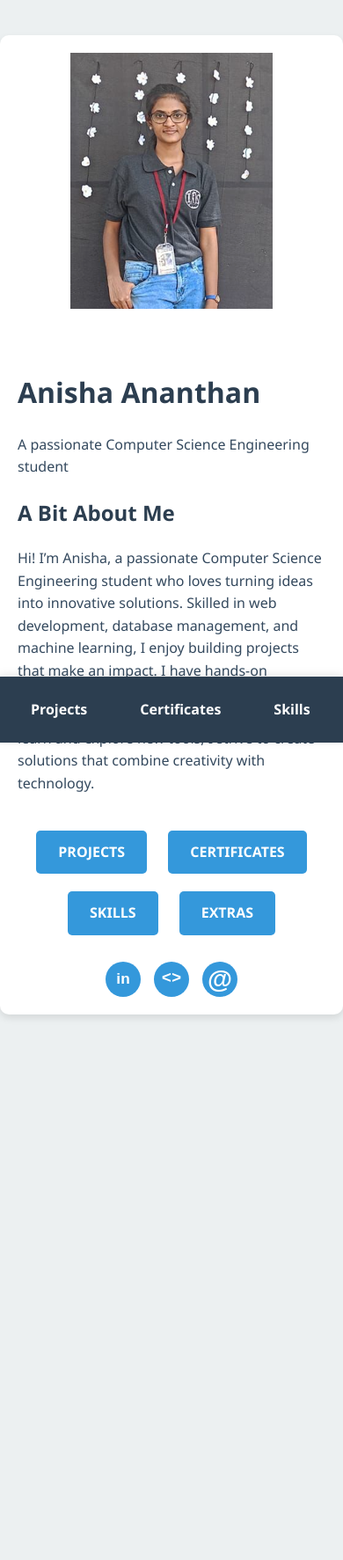
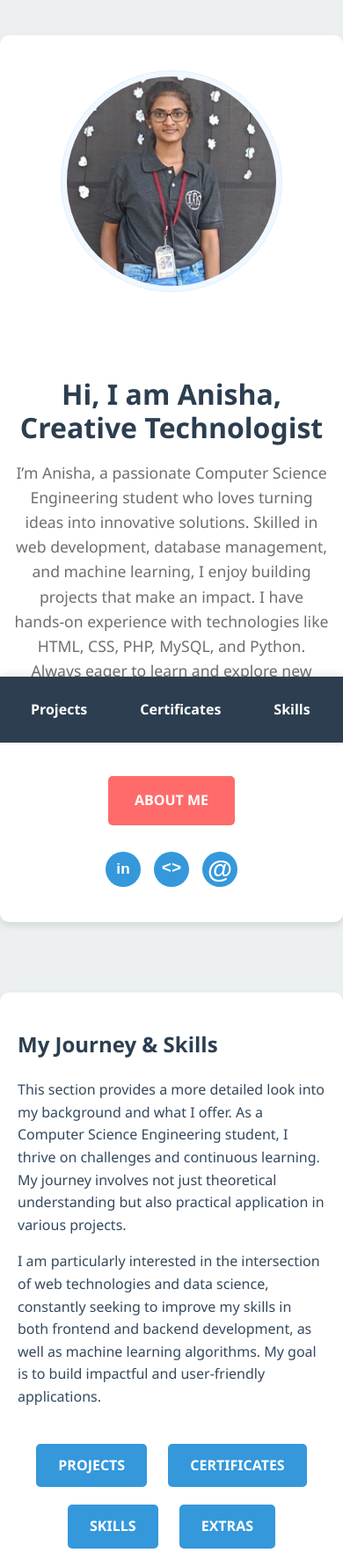
Before and after one commit to Anisha452531/Portfolio-Anisha-06, a plain HTML site: page index.html in a window 390 px wide. Shown: the top 1773 px of the page at 88% size. Before the commit the page ends 1348 px from the top, so only its background shows below. Drawn offline with Linux system fonts and the light colour scheme.

Commit message:
Completion od Portfolio

```diff
--- a/css/style.css
+++ b/css/style.css
@@ -1,16 +1,18 @@
-
+/* General Styles */
 :root {
-    --primary-color: #34495e;
-    --secondary-color: #2c3e50;
-    --accent-color: #3498db;
-    --background-color: #ecf0f1;
-    --light-gray-bg: #f8f8f8;
+    --primary-color: #34495e; /* A dark blue for text and headings */
+    --secondary-color: #2c3e50; /* A slightly darker blue */
+    --accent-color: #3498db; /* A vibrant blue for highlights */
+    --background-color: #ecf0f1; /* A light grey for the background */
+    --light-gray-bg: #f8f8f8; /* A very light gray for sections */
     --box-shadow: 0 4px 8px rgba(0, 0, 0, 0.1);
     --hover-shadow: 0 8px 16px rgba(0, 0, 0, 0.2);
-    --hero-title-color: #2c3e50;
-    --hero-button-bg: #ff6b6b;
+
+    /* New colors from the reference image for the index page */
+    --hero-title-color: #2c3e50; /* Dark blue from image title */
+    --hero-button-bg: #ff6b6b; /* Red from image button */
     --hero-button-hover-bg: #e65a5a;
-    --hero-text-color: #6d6e71;
+    --hero-text-color: #6d6e71; /* Gray for descriptive text */
 }
 
 body {
@@ -18,11 +20,11 @@ body {
     background-color: var(--background-color);
     color: var(--primary-color);
     margin: 0;
-    padding-bottom: 80px;
+    padding-bottom: 80px; /* Space for the fixed footer */
     line-height: 1.6;
-    display: flex;
-    flex-direction: column;
-    min-height: 100vh;
+    display: flex; /* For sticky footer on all pages */
+    flex-direction: column; /* For sticky footer on all pages */
+    min-height: 100vh; /* For sticky footer on all pages */
 }
 
 h1, h2, h3 {
@@ -34,9 +36,9 @@ a {
     color: var(--accent-color);
 }
 
-
+/* Navigation Bar */
 .navbar {
-    position: sticky;
+    position: sticky; /* Changed to sticky */
     bottom: 0;
     left: 0;
     width: 100%;
@@ -46,7 +48,7 @@ a {
     padding: 15px 0;
     box-shadow: 0 -2px 10px rgba(0, 0, 0, 0.1);
     z-index: 1000;
-    margin-top: auto;
+    margin-top: auto; /* Pushes the navbar to the bottom */
 }
 
 .navbar a {
@@ -62,7 +64,7 @@ a {
     background-color: var(--accent-color);
 }
 
-
+/* Container for all page content (except new home page hero) */
 .container {
     max-width: 900px;
     margin: 40px auto;
@@ -70,9 +72,10 @@ a {
     background-color: white;
     box-shadow: var(--box-shadow);
     border-radius: 10px;
-    flex-grow: 1;
+    flex-grow: 1; /* Allows container to grow and push footer down */
 }
 
+/* Buttons (General) */
 .btn {
     display: inline-block;
     padding: 12px 25px;
@@ -90,64 +93,87 @@ a {
     transform: translateY(-2px);
 }
 
-.home-page-content {
+/* --- Index Page Specific Styles (Redesigned) --- */
+.hero-section {
     display: flex;
-    flex-wrap: wrap;
+    flex-wrap: wrap; /* Allows wrapping on smaller screens */
+    align-items: center;
     justify-content: center;
-    align-items: flex-start;
-    gap: 40px;
-    max-width: 900px;
-    margin: 40px auto;
-    padding: 20px;
-    background-color: white;
-    box-shadow: var(--box-shadow);
+    gap: 40px; /* Space between content and image */
+    padding: 80px 20px;
+    background-color: white; /* As seen in the reference image */
+    max-width: 1200px; /* To match wider layout of reference */
+    margin: 0 auto;
+    box-shadow: var(--box-shadow); /* Added for a subtle lift like the image */
     border-radius: 10px;
-    flex-grow: 1;
-
-.text-content {
-    flex: 2 1 400px;
-    order: 1;
-
-.profile-image-container {
-    flex: 1 1 200px;
-    order: 2;
-    display: flex;
-    justify-content: flex-end;
+    margin-top: 40px; /* Space from top */
+    margin-bottom: 40px; /* Space before next section */
 }
 
-.profile-image {
-    width: 200px;
-    height: 200px;
+.hero-content {
+    flex: 1 1 500px; /* Allows content to grow, with a base width of 500px */
+    text-align: left;
+    max-width: 600px; /* Limit content width */
+}
+
+.hero-content h1 {
+    font-size: 2.8em;
+    color: var(--hero-title-color);
+    margin-bottom: 10px;
+    line-height: 1.2;
+}
+
+.hero-content p {
+    font-size: 1.1em;
+    color: var(--hero-text-color);
+    margin-bottom: 30px;
+    max-width: 550px;
+}
+
+.hero-image-container {
+    flex: 0 0 auto; /* Don't grow or shrink */
+    width: 250px; /* Size of the image as in the reference */
+    height: 250px;
+    border-radius: 50%;
+    overflow: hidden;
+    display: flex;
+    align-items: center;
+    justify-content: center;
+    background-color: #f0f8ff; /* Light blue background for the circle, similar to image */
+    border: 1px solid #e0efff; /* Subtle border */
+}
+
+.hero-image {
+    width: 95%; /* Adjust to show a bit of the background circle */
+    height: 95%;
     border-radius: 50%;
     object-fit: cover;
-    border: 3px solid var(--accent-color);
-    box-shadow: 0 4px 10px rgba(0, 0, 0, 0.1);
+    object-position: center;
 }
 
-.home-page-content h1 {
-    font-size: 2.5em;
-    color: var(--secondary-color);
-    margin-top: 0;
-    margin-bottom: 5px;
+.download-resume-btn {
+    background-color: var(--hero-button-bg);
+    color: white;
+    padding: 15px 30px;
+    border-radius: 5px;
+    font-weight: bold;
+    text-transform: uppercase;
+    transition: background-color 0.3s ease, transform 0.3s ease;
+    display: inline-block;
+    margin-top: 20px; /* Spacing below description */
 }
 
-.home-page-content .tagline {
-    font-size: 1.2em;
-    color: var(--primary-color);
-    margin-bottom: 20px;
+.download-resume-btn:hover {
+    background-color: var(--hero-button-hover-bg);
+    transform: translateY(-2px);
 }
 
-.home-page-content .about-text {
-    font-size: 1em;
-    color: var(--primary-color);
-    margin-bottom: 30px;
-}
-
-.social-icons-home {
+/* Social Links (Pure CSS Icons) */
+.social-icons {
     display: flex;
-    justify-content: flex-start;
-    margin-top: 20px;
-    gap: 15px;
+    justify-content: flex-start; /* Align to left */
+    margin-top: 30px;
+    gap: 15px; /* Space between icons */
 }
 
 .social-icon-link {
@@ -169,31 +195,53 @@ a {
     transform: translateY(-2px);
 }
 
+/* Fallback/Generic text for icons (if no specific CSS icon) */
+.social-icon-link span {
+    display: none; /* Hide text if CSS icon is used */
+}
+
+/* Example Pure CSS Icons (These are simplified and may not look exactly like real logos) */
 .social-icon-link.linkedin::before {
-    content: "in";
+    content: "in"; /* Simple "in" for LinkedIn */
     font-size: 0.9em;
     font-family: Arial, sans-serif;
 }
 
 .social-icon-link.github::before {
-    content: "<>";
+    content: "<>"; /* Simple angle brackets for GitHub */
     font-size: 1.2em;
     font-family: monospace;
 }
 
 .social-icon-link.email::before {
-    content: "@";
+    content: "@"; /* Simple "@" for Email */
     font-size: 1.5em;
     font-family: Arial, sans-serif;
 }
 
-.quick-links-home {
-    text-align: left;
+
+/* --- Other Page Specific Styles (Retained) --- */
+
+/* About Me section below hero */
+.about-me-section {
+    max-width: 900px;
+    margin: 40px auto;
+    padding: 20px;
+    background-color: white;
+    box-shadow: var(--box-shadow);
+    border-radius: 10px;
+    text-align: left; /* Ensure text alignment is consistent */
+}
+
+.quick-links {
+    text-align: center;
     margin-top: 30px;
 }
 
+
+/* Projects Page Specific Styles */
 .project-box {
-    background-color: var(--light-gray-bg);
+    background-color: var(--light-gray-bg); /* Changed to a lighter grey for consistency */
     border: 2px solid var(--accent-color);
     border-radius: 10px;
     padding: 20px;
@@ -217,23 +265,23 @@ a {
     font-weight: bold;
 }
 
-/* --- Certificates Page Specific Styles --- */
+/* Certificates Page Specific Styles */
 .certificate-list {
     display: flex;
     flex-direction: column;
-    gap: 10px;
+    gap: 10px; /* Space between certificate bars */
 }
 
-.certificate-bar-link {
-    display: block;
-    background-color: var(--light-gray-bg);
+.certificate-bar-link { /* New class for the link wrapper */
+    display: block; /* Make the whole area clickable */
+    background-color: var(--light-gray-bg); /* Changed to a lighter grey */
     border: 1px solid #ddd;
     padding: 15px;
     border-radius: 5px;
     transition: background-color 0.3s ease, transform 0.3s ease, box-shadow 0.3s ease;
     box-shadow: var(--box-shadow);
-    color: var(--primary-color);
-    text-decoration: none;
+    color: var(--primary-color); /* Ensure text color is consistent */
+    text-decoration: none; /* Remove underline from the link */
 }
 
 .certificate-bar-link:hover {
@@ -242,6 +290,7 @@ a {
     box-shadow: var(--hover-shadow);
 }
 
+/* Skills Page Specific Styles */
 .skills-grid {
     display: grid;
     grid-template-columns: 1fr 1fr;
@@ -250,67 +299,81 @@ a {
 }
 
 .skills-box {
-    background-color: var(--light-gray-bg);
+    background-color: var(--light-gray-bg); /* Changed to a lighter grey */
     border-radius: 10px;
     padding: 20px;
     box-shadow: var(--box-shadow);
-    transition: transform 0.3s ease, box-shadow 0.3s ease;
+    transition: transform 0.3s ease, box-shadow 0.3s ease; /* Added transition for hover */
 }
 
-.skills-box:hover {
-    transform: translateY(-5px);
+.skills-box.technical {
+    grid-column: 1 / 2;
+    transform: rotate(-3deg);
+}
+
+.skills-box.technical:hover {
+    transform: rotate(0deg) translateY(-5px); /* Add slight lift on hover */
     box-shadow: var(--hover-shadow);
 }
 
+.skills-box.soft {
+    grid-column: 2 / 3;
+    transform: rotate(3deg);
+}
+
+.skills-box.soft:hover {
+    transform: rotate(0deg) translateY(-5px); /* Add slight lift on hover */
+    box-shadow: var(--hover-shadow);
+}
+
+@media (max-width: 768px) {
+    .hero-section {
+        flex-direction: column; /* Stack elements vertically on small screens */
+        text-align: center;
+        padding: 40px 15px;
+    }
+    .hero-content {
+        order: 2; /* Content below image on mobile */
+        text-align: center;
+    }
+    .hero-content h1 {
+        font-size: 2em;
+    }
+    .hero-image-container {
+        order: 1; /* Image above content on mobile */
+        margin-bottom: 30px;
+    }
+    .social-icons {
+        justify-content: center; /* Center icons on mobile */
+    }
+    .skills-grid {
+        grid-template-columns: 1fr;
+    }
+    .skills-box.technical, .skills-box.soft {
+        transform: none; /* Remove diagonal rotation on smaller screens */
+    }
+    .skills-box.technical:hover, .skills-box.soft:hover {
+        transform: translateY(-5px); /* Keep lift on hover */
+    }
+}
+
+/* Extras Page Specific Styles */
 .extras-list {
     list-style-type: none;
     padding: 0;
 }
 
 .extras-list li {
-    background-color: var(--light-gray-bg);
+    background-color: var(--light-gray-bg); /* Changed to a lighter grey */
     padding: 15px;
     margin-bottom: 10px;
     border-left: 5px solid var(--accent-color);
     border-radius: 5px;
     box-shadow: var(--box-shadow);
-    transition: transform 0.3s ease, box-shadow 0.3s ease;
+    transition: transform 0.3s ease, box-shadow 0.3s ease; /* Added transition for hover */
 }
 
 .extras-list li:hover {
-    transform: translateX(5px);
+    transform: translateX(5px); /* Subtle slide on hover */
     box-shadow: var(--hover-shadow);
 }
-
-@media (max-width: 768px) {
-    .home-page-content {
-        flex-direction: column;
-        text-align: center;
-        padding: 20px 15px;
-        gap: 20px;
-    }
-    .text-content {
-        order: 2;
-    }
-    .profile-image-container {
-        order: 1;
-        justify-content: center;
-    }
-    .home-page-content h1, .home-page-content .tagline, .home-page-content .about-text {
-        text-align: center;
-    }
-    .social-icons-home, .quick-links-home {
-        justify-content: center;
-        text-align: center;
-    }
-
-    .skills-grid {
-        grid-template-columns: 1fr;
-    }
-    .skills-box {
-        transform: none !important;
-    }
-    .skills-box:hover {
-        transform: translateY(-5px) !important;
-    }
-}
--- a/index.html
+++ b/index.html
@@ -7,30 +7,33 @@
     <link rel="stylesheet" href="css/style.css">
 </head>
 <body>
-    <div class="home-page-content">
-        <div class="text-content">
-            <h1>Anisha Ananthan</h1>
-            <p class="tagline">A passionate Computer Science Engineering student</p>
+    <section class="hero-section">
+        <div class="hero-content">
+            <h1>Hi, I am Anisha,<br>Creative Technologist</h1>
+            <p>I’m Anisha, a passionate Computer Science Engineering student who loves turning ideas into innovative solutions. Skilled in web development, database management, and machine learning, I enjoy building projects that make an impact. I have hands-on experience with technologies like HTML, CSS, PHP, MySQL, and Python. Always eager to learn and explore new tools, I strive to create solutions that combine creativity with technology.</p>
+            <a href="#about-me-section" class="download-resume-btn">About Me</a>
 
-            <h2>A Bit About Me</h2>
-            <p class="about-text">Hi! I’m Anisha, a passionate Computer Science Engineering student who loves turning ideas into innovative solutions. Skilled in web development, database management, and machine learning, I enjoy building projects that make an impact. I have hands-on experience with technologies like HTML, CSS, PHP, MySQL, and Python. Always eager to learn and explore new tools, I strive to create solutions that combine creativity with technology.</p>
-
-            <div class="quick-links-home">
-                <a href="projects.html" class="btn">Projects</a>
-                <a href="certificates.html" class="btn">Certificates</a>
-                <a href="skills.html" class="btn">Skills</a>
-                <a href="extras.html" class="btn">Extras</a>
-            </div>
-
-            <div class="social-icons-home">
-                <a href="https://www.linkedin.com/in/anishaananthan06" target="_blank" class="social-icon-link linkedin" aria-label="LinkedIn"></a>
-                <a href="https://github.com/Anisha452531" target="_blank" class="social-icon-link github" aria-label="GitHub"></a>
-                <a href="mailto:anishaka06@gmail.com" class="social-icon-link email" aria-label="Email"></a>
+            <div class="social-icons">
+                <a href="https://www.linkedin.com/in/anishaananthan06" target="_blank" class="social-icon-link linkedin" aria-label="LinkedIn"><span>LinkedIn</span></a>
+                <a href="https://github.com/Anisha452531" target="_blank" class="social-icon-link github" aria-label="GitHub"><span>GitHub</span></a>
+                <a href="mailto:anishaka06@gmail.com" class="social-icon-link email" aria-label="Email"><span>Email</span></a>
             </div>
         </div>
+        <div class="hero-image-container">
+            <img src="images/Profile.png" alt="Anisha Ananthan's Profile Picture" class="hero-image">
+        </div>
+    </section>
 
-        <div class="profile-image-container">
-            <img src="images/Profile.png" alt="Anisha Ananthan's Profile Picture" class="profile-image">
+    <div class="about-me-section" id="about-me-section">
+        <h2>My Journey & Skills</h2>
+        <p>This section provides a more detailed look into my background and what I offer. As a Computer Science Engineering student, I thrive on challenges and continuous learning. My journey involves not just theoretical understanding but also practical application in various projects.</p>
+        <p>I am particularly interested in the intersection of web technologies and data science, constantly seeking to improve my skills in both frontend and backend development, as well as machine learning algorithms. My goal is to build impactful and user-friendly applications.</p>
+
+        <div class="quick-links">
+            <a href="projects.html" class="btn">Projects</a>
+            <a href="certificates.html" class="btn">Certificates</a>
+            <a href="skills.html" class="btn">Skills</a>
+            <a href="extras.html" class="btn">Extras</a>
         </div>
     </div>
 
```
Also changed, not shown: certificates.html (+0 -3 lines), projects.html (+1 -1 lines), ScreenShots/AboutMePage.png (added), ScreenShots/Certificates Page.png, ScreenShots/Extras Page.png, ScreenShots/Home Page.png, ScreenShots/Project page.png, ScreenShots/Skills Page.png.
